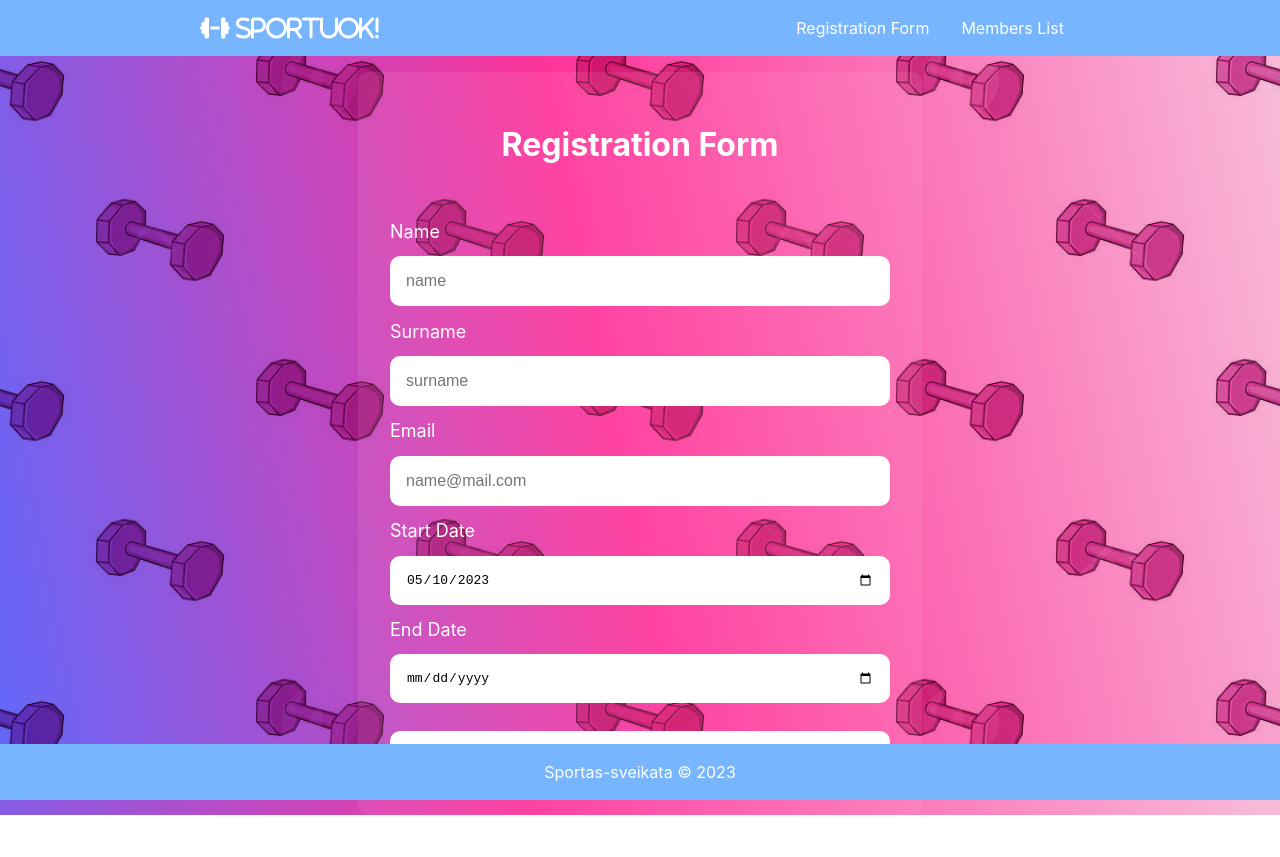
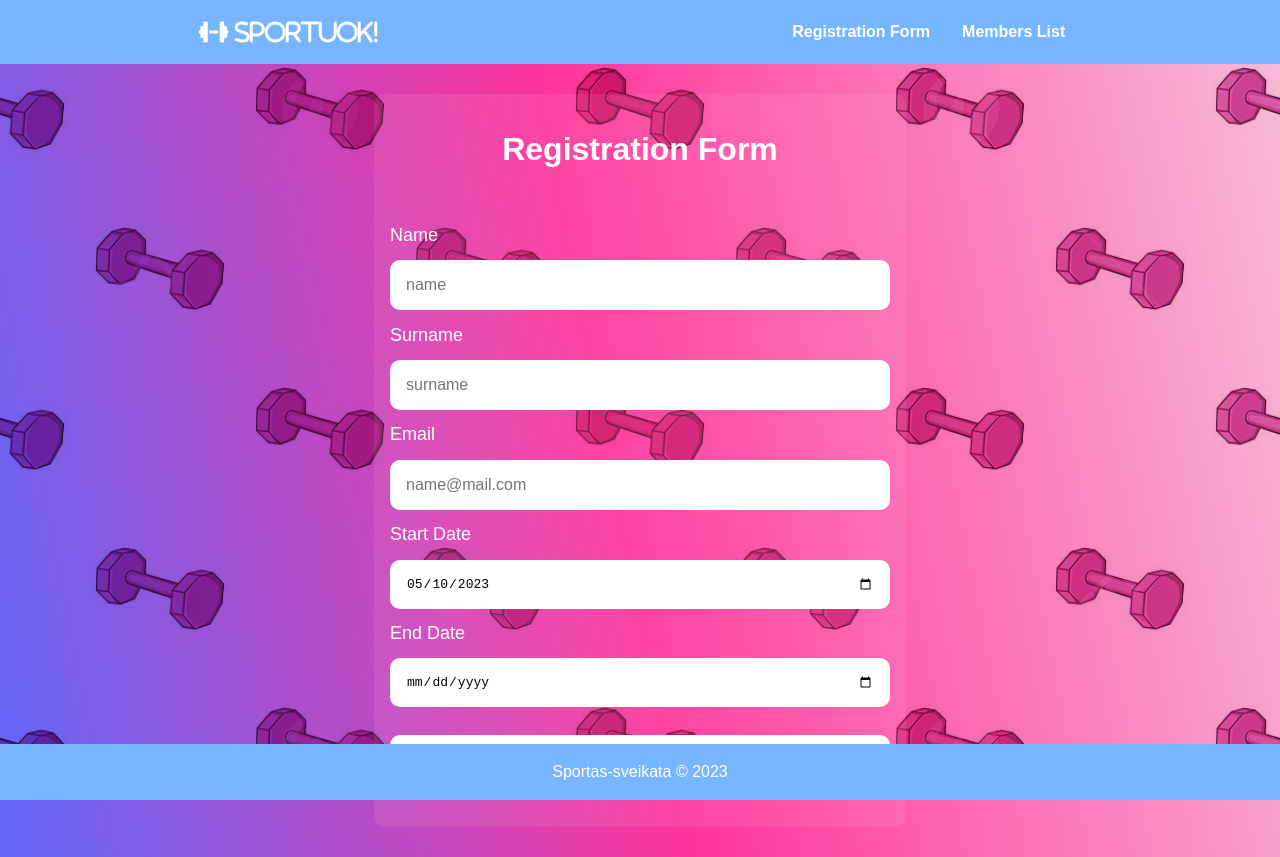
Before and after one commit to inga-sinkeviciute/Gym, a React (Vite) app: page / in a window 1280 px wide. Before the commit the page ends 815 px from the top, so only its background shows below. Built offline with nearby package versions, Linux system fonts and the light colour scheme; no server answers.

Commit message:
dar vienas css pataisymas

```diff
--- a/src/App.css
+++ b/src/App.css
@@ -1,3 +1,5 @@
+/* Shared design for both pages */
+
 body {
   color: white;
   background-image: linear-gradient(79deg, #6168fc, #ff349a 48%, #f8bdda),
@@ -5,15 +7,14 @@ body {
   background-size: cover;
   background-position: center;
   background-blend-mode: multiply;
-  height: 100vh;
-  font-family: "Roboto", sans-serif;
+  min-height: calc(100vh);
 }
 
 .Header {
   display: flex;
   justify-content: space-around;
   align-items: center;
-  height: 3.5rem;
+  height: 4rem;
   color: white;
   background-color: #77b5ff;
 }
@@ -32,6 +33,8 @@ ul {
 li {
   margin: 0 1rem;
   padding: 0;
+  font-size: medium;
+  font-weight: bold;
 }
 
 .Header ul li a:hover {
@@ -54,21 +57,43 @@ h3 {
   margin-bottom: 10px;
 }
 
-.auth-form-container {
+.Footer {
+  position: fixed;
+  bottom: 0;
+  display: flex;
+  justify-content: center;
+  align-items: center;
+  width: 100%;
+  height: 3.5rem;
+  color: white;
+  background-color: #77b5ff;
+}
+
+/* The design for Registration Form page */
+
+.register {
   justify-content: center;
   align-items: center;
   padding: 1rem;
-  margin: auto;
-  width: 90%;
+  margin: 30px auto;
+  width: 80%;
   max-width: 500px;
   background-color: #f8bdda1c;
   border-radius: 10px;
 }
 
 @media screen and (min-width: 600px) {
-  .auth-form-container {
-    padding: 3rem;
-    margin: rem auto;
+  .register {
+    width: 80%;
+    margin: 30px auto;
+  }
+}
+
+@media screen and (min-width: 1220px) {
+  .register {
+    width: 100%;
+    margin: 30px auto;
+    padding-bottom: 2.5rem;
   }
 }
 
@@ -92,7 +117,7 @@ input {
 }
 
 button {
-  width: 450px;
+  width: 400px;
   border: none;
   background-color: white;
   padding: 15px;
@@ -115,7 +140,9 @@ button:hover {
   transform: scale(0.9);
 }
 
-.container {
+/* The design for the Members List page  */
+
+.table-container {
   display: flex;
   flex-direction: column;
   padding: 1rem;
@@ -123,7 +150,7 @@ button:hover {
 }
 
 @media screen and (min-width: 600px) {
-  .container {
+  .table-container {
     max-width: 1000px;
     padding: 3rem;
     margin: 3rem auto;
@@ -195,6 +222,8 @@ tbody {
   transform: scale(0.9);
 }
 
+/* Edit table css */
+
 .edit-user-container {
   position: fixed;
   top: 50%;
@@ -246,21 +275,3 @@ tbody {
   font-size: small;
   transition: all 0.2s ease-in-out;
 }
-
-.Footer {
-  position: fixed;
-  bottom: 0;
-  display: flex;
-  justify-content: center;
-  align-items: center;
-  width: 100%;
-  height: 2.5rem;
-  color: white;
-  background-color: #77b5ff;
-}
-
-@media screen and (min-width: 600px) {
-  .Footer {
-    height: 3.5rem;
-  }
-}
--- a/src/Pages/Register.jsx
+++ b/src/Pages/Register.jsx
@@ -31,7 +31,7 @@ export const Register = (props) => {
   };
 
   return (
-    <div className="auth-form-container">
+    <div className="register">
       <h1>Registration Form</h1>
       <form className="register-form" onSubmit={handleSubmit}>
         <label htmlFor="name">Name</label>
--- a/src/Pages/Table.jsx
+++ b/src/Pages/Table.jsx
@@ -20,7 +20,7 @@ export const Table = ({ users }) => {
   };
 
   return (
-    <div className="container">
+    <div className="table-container">
       <h1>Members List</h1>
       <table className="Table">
         <thead>
--- a/src/index.css
+++ b/src/index.css
@@ -1,8 +1,6 @@
 body {
   margin: 0;
-  font-family: -apple-system, BlinkMacSystemFont, "Segoe UI", "Roboto", "Oxygen",
-    "Ubuntu", "Cantarell", "Fira Sans", "Droid Sans", "Helvetica Neue",
-    sans-serif;
+  font-family: Arial, Helvetica, sans-serif;
   -webkit-font-smoothing: antialiased;
   -moz-osx-font-smoothing: grayscale;
 }
```
